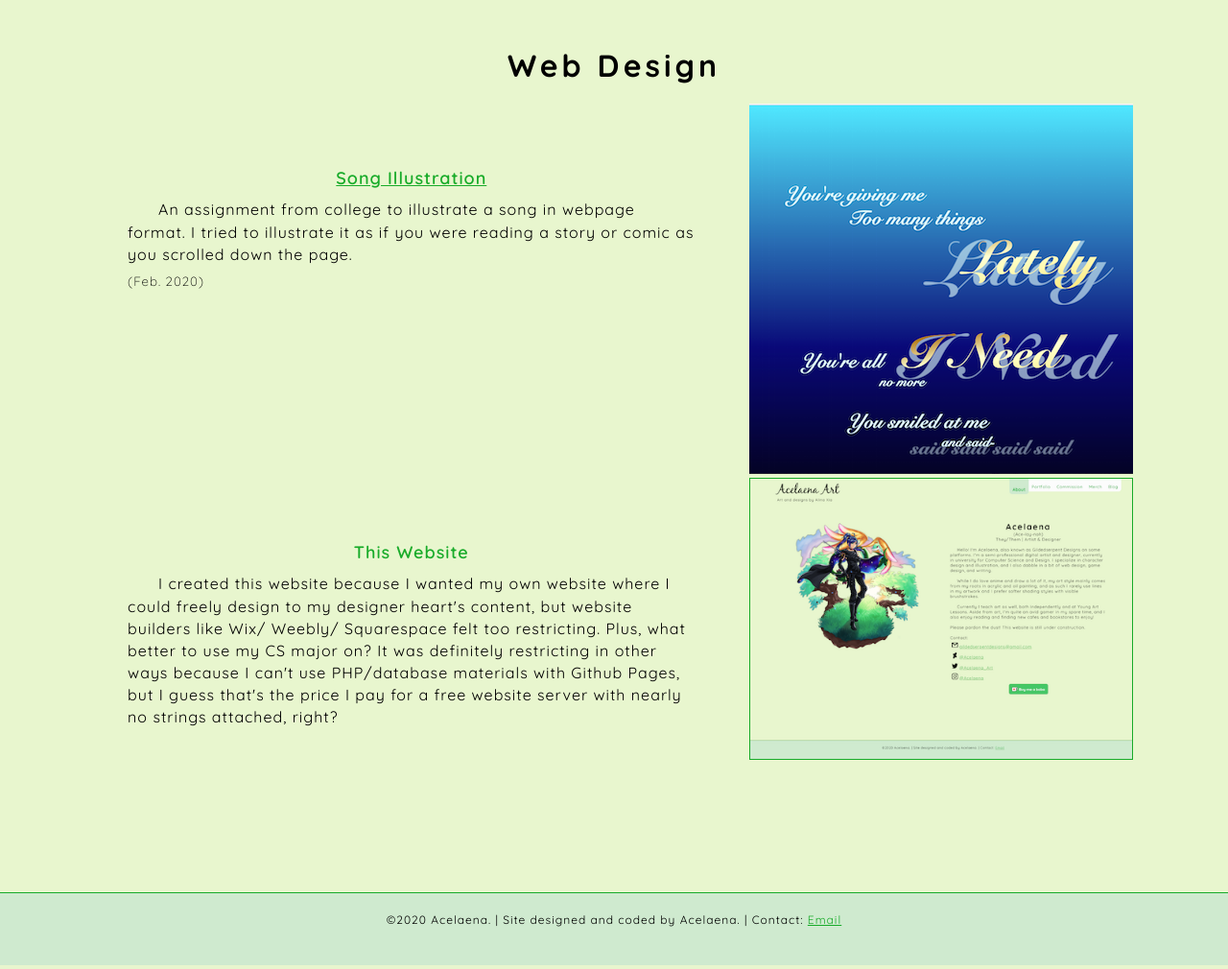
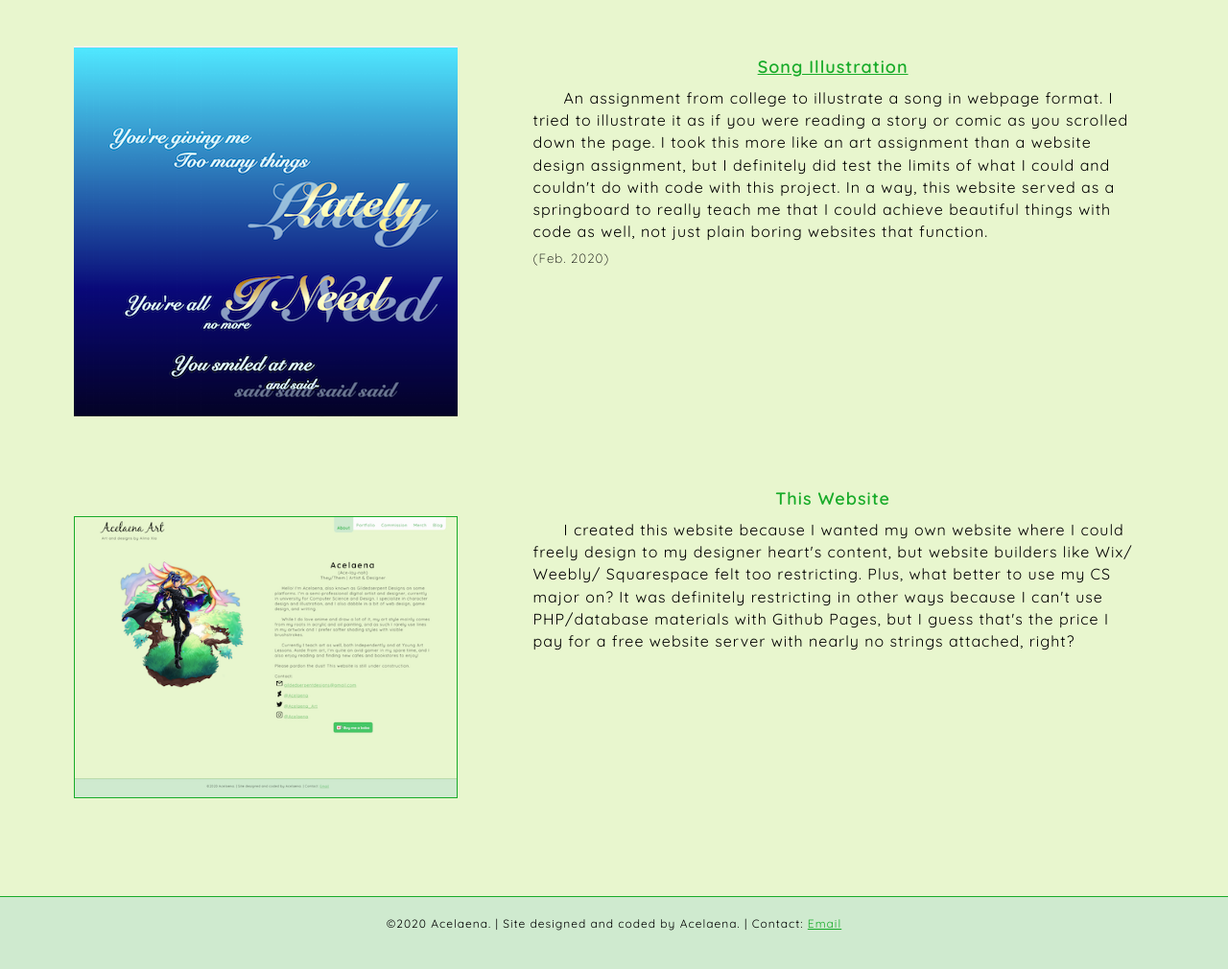
Before and after one commit to acelaena/acelaena.github.io, a PHP site: page /portfolio/webdesign.html in a window 1280 px wide. Shown: the part 100-1110 px from the top of the page at 96% size. Run offline with PHP 8.4, Linux system fonts and the light colour scheme.

Commit message:
some.. things.

```diff
--- a/commissions/prices.html
+++ b/commissions/prices.html
@@ -125,7 +125,7 @@
 
 
 
-        <a class="button" id="request" href="mailto:gildedserpentdesigns+commissions@gmail.com?subject=Commission%Request" target="_blank">Request Commission</a>
+        <a class="button" id="request" href="mailto:gildedserpentdesigns+commissions@gmail.com?subject=Commission Request" target="_blank">Request Commission</a>
     </div>
 </div>
 <!--END POPUP-->
--- a/portfolio/webdesign.html
+++ b/portfolio/webdesign.html
@@ -40,29 +40,38 @@
 
 
 <div class="container" style="justify-content: flex-start;">
-<div class="column-wide"><h1 style="letter-spacing: 4px; text-align: center">Web Design </h1><br></div>
 
-<div class="column" style="flex:50%; padding: 5%">
+<div class="column-narrow">
+    <a href="https://xarts.usfca.edu/~ajxia/Project1" target="_blank"><img src="../images/song_thumb.png" style="width: 100%; max-width: 400px;"></a></div>
+<div class="column" style="flex:50%; padding-left: 5%">
     <div style="text-align: center">
         <h3><a href="https://xarts.usfca.edu/~ajxia/Project1" target="_blank">Song Illustration</a></h3>
     </div>
-    <p class="body">An assignment from college to illustrate a song in webpage format. I tried to illustrate it as if you were reading a story or comic as you scrolled down the page.<br>
-        <sub>(Feb. 2020)</sub>
-    </p>
+        <p class="body">An assignment from college to illustrate a song in webpage format. I tried to illustrate it as if you were reading a story or comic as you scrolled down the page. I took this more like an art assignment than a website design assignment, but I definitely did test the limits of what I could and couldn't do with code with this project. In a way, this website served as a springboard to really teach me that I could achieve beautiful things with code as well, not just plain boring websites that function. <br>
+            <sub>(Feb. 2020)</sub>
+        </p>
 </div>
+
+<div class="column-wide" id="spacer" style="height: 60px; width:100%;" ></div>
+
 <div class="column-narrow">
-<img src="../images/song_thumb.png" style="max-width: 400px;">
-</div>
-<div class="column" style="flex:50%; padding: 5%">
-    <div style="text-align: center"><h3><a>This Website</a></h3></div>
-    <p class="body">I created this website because I wanted my own website where I could freely design to my designer heart's content, but website builders like Wix/ Weebly/ Squarespace felt too restricting. Plus, what better to use my CS major on? It was definitely restricting in other ways because I can't use PHP/database materials with Github Pages, but I guess that's the price I pay for a free website server with nearly no strings attached, right? </p>
+    <div id="spacer" style="height: 5vh; width:100%;"></div>
+<img src="../images/github.png" style="width: 100%; max-width: 400px; border: solid 1px; border-color: #18ab29"></div>
+<div class="column" style="flex:50%; padding-left: 5%; ">
+    <div style="text-align: center">
+        <h3><a>This Website</a></h3>
+    </div>
+        <p class="body">I created this website because I wanted my own website where I could freely design to my designer heart's content, but website builders like Wix/ Weebly/ Squarespace felt too restricting. Plus, what better to use my CS major on? It was definitely restricting in other ways because I can't use PHP/database materials with Github Pages, but I guess that's the price I pay for a free website server with nearly no strings attached, right? <br>
+
+        </p>
 
 </div>
-<div class="column-narrow">
-<img src="../images/github.png" style="max-width: 400px; border: solid 1px; border-color: #18ab29">
+
+
 </div>
 
-</div>
+
+
 
 <footer>
 ©2020 Acelaena. | Site designed and coded by Acelaena. | Contact: <a href="mailto:gildedserpentdesigns+info@gmail.com">Email</a>
--- a/styles/style.css
+++ b/styles/style.css
@@ -114,6 +114,8 @@ div.polaroid {
     border-radius: 10px;
     margin-top: 4vh;
     margin-bottom: 2vh;
+    height: 500px;
+
 }
 
 div.polaroid-tab {
@@ -161,6 +163,8 @@ div.polaroid-tab {
     padding: 10px 20px;
     word-wrap: break-word;
     text-decoration: none;
+    text-align: center;
+
 }
 
 
@@ -182,7 +186,7 @@ div.polaroid-tab {
 
 
     /* Commissions Page */
-    div.polaroid { flex: 32%; max-width: 300px; margin: 10px;}
+    div.polaroid { flex: 32%; max-width: 300px; margin: 10px; height: 400px;}
     div.polaroid-tab {padding: 5% 10%;}
     .infobox {padding: 35pt 40pt 75pt;}
 
```
Also changed, not shown: portfolio/project_shrouded_kingdom.html (+5 -6 lines), images/illustration.PNG, images/lined_big.PNG, images/web_design.PNG, 4 other files.
